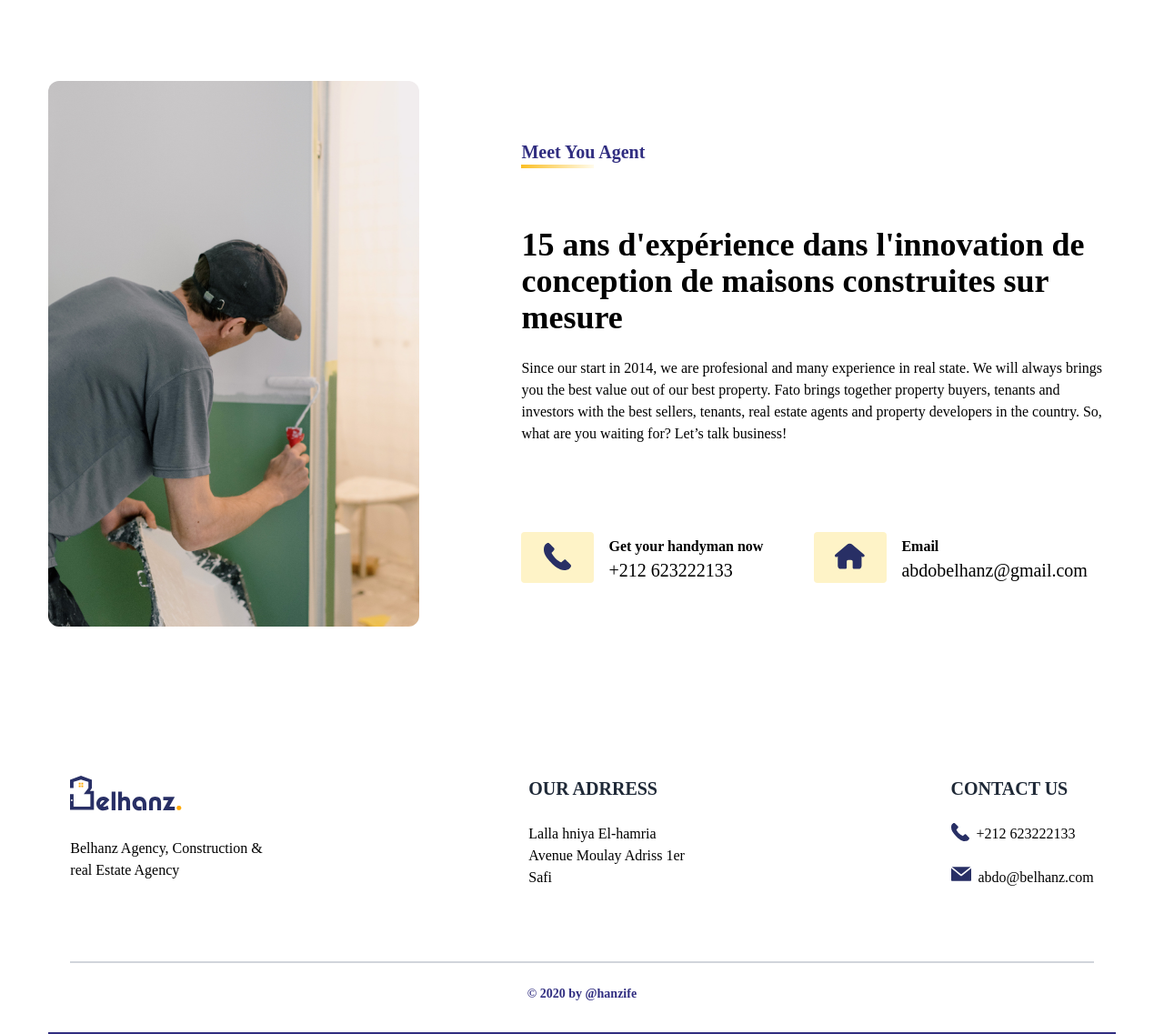
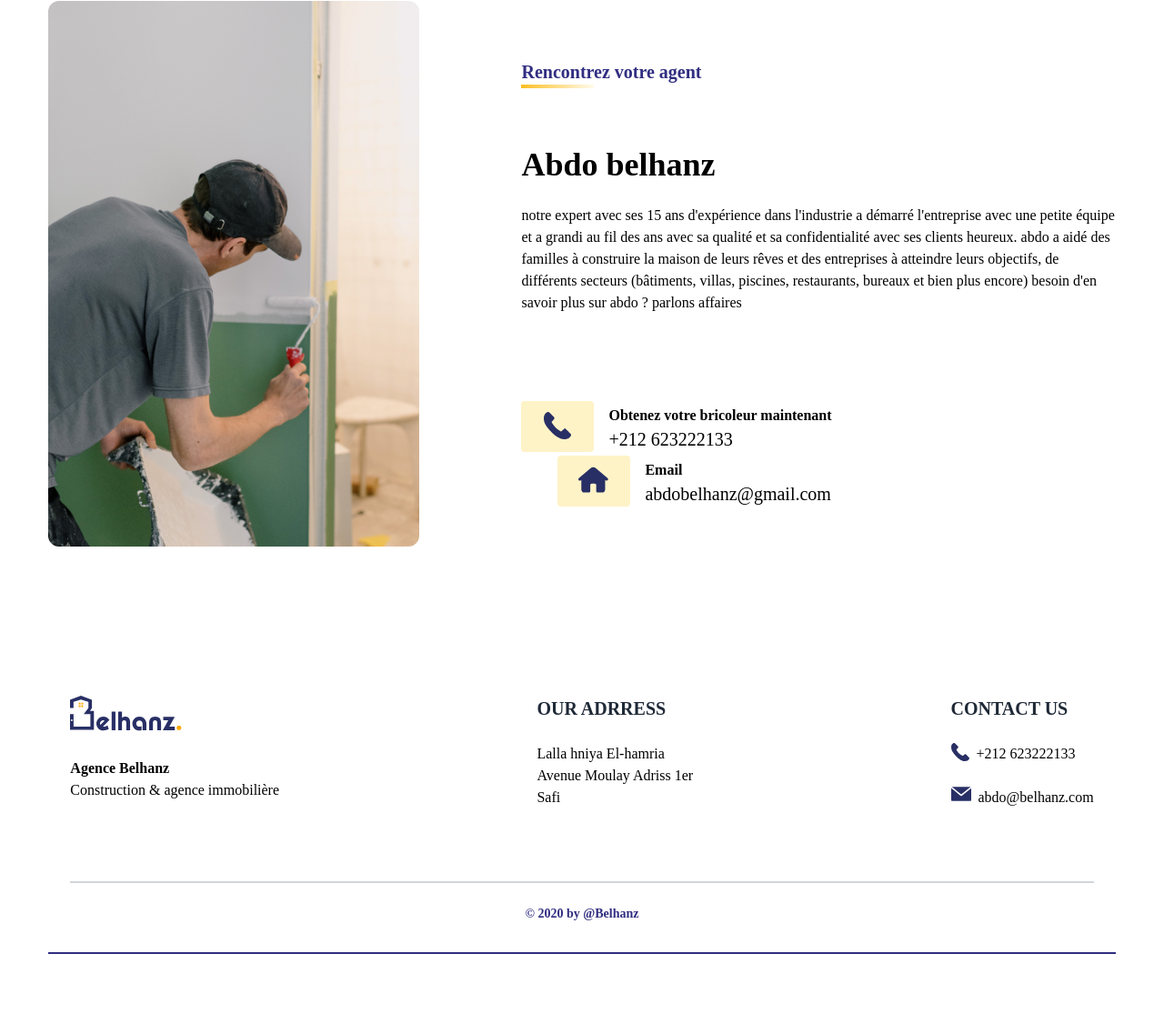
Before and after one commit to hanzife/BelhanzRealEstateAgency, a plain HTML site: page index.html in a window 1280 px wide. Shown: the part 6241-7378 px from the top of the page at 91% size. After the commit the page ends 7290 px from the top, so only its background shows below. Drawn offline with nearby package versions, Linux system fonts and the light colour scheme.

Commit message:
copywrite

```diff
--- a/index.html
+++ b/index.html
@@ -641,7 +641,7 @@
 
         <div class="md:flex md:m-0 md:w-full xl:w-2/4  ">
             <div class=" my-4 xl:my-0 xl:ml-28 ">
-                <p class=" text-indigo-900 text-xl font-semibold mt-16">Interior Design</p>
+                <p class=" text-indigo-900 text-xl font-semibold mt-16">Design d'intérieur</p>
                 <!-- Line Seperator -->
                 <div class="bg-gradient-to-r from-yellow-400 to-yellow-50 w-20 h-1"></div>
 
@@ -660,17 +660,11 @@
                 </div>
 
                 <h1 class="text-4xl font-bold mt-16">
-                    15 ans d'expérience dans l'innovation de conception de maisons construites sur mesure
+                    Conception de maison marocaine moderne et minimaliste unique
                 </h1>
-                <p class="mt-6 xl:mt-6 ">Since our start in 2014, we are profesional and many experience in
-                    real
-                    state.
-                    We will
-                    always brings
-                    you the best value out of our best property. Fato brings together property buyers, tenants and
-                    investors with the best sellers, tenants, real estate agents and property developers in the
-                    country.
-                    So, what are you waiting for? Let’s talk business!</p>
+                <p class="mt-6 xl:mt-6 ">nous vous aidons à réaliser la conception de la maison de vos rêves en
+                    apportant des vibrations exceptionnelles à votre porte avec un style marocain minimaliste et moderne
+                </p>
 
                 <div class="md:flex w-full lg:mt-12">
                     <div class="hidden lg:flex xl:hidden  bg-no-repeat bg-cover w-3/5 rounded-xl InteriorSection">
@@ -717,7 +711,7 @@
                         </svg>
                     </div>
                     <div class="mx-4 my-1">
-                        <h1 class="font-bold">Get your handyman now</h1>
+                        <h1 class="font-bold">Obtenez votre bricoleur maintenant</h1>
                         <p class="text-xl">+212 623222133</p>
                     </div>
                 </div>
@@ -763,7 +757,7 @@
                 </svg>
             </div>
             <div class="mx-4 my-1">
-                <h1 class="font-bold">Get your handyman now</h1>
+                <h1 class="font-bold">Obtenez votre bricoleur maintenant</h1>
                 <p class="text-xl">+212 623222133</p>
             </div>
         </div>
@@ -784,7 +778,7 @@
 
         <div class="md:flex md:m-0 md:w-full xl:w-3/4 ">
             <div class="my-4 xl:my-0 xl:ml-28 ">
-                <p class="text-indigo-900 text-xl font-semibold mt-16">Meet You Agent</p>
+                <p class="text-indigo-900 text-xl font-semibold mt-16">Rencontrez votre agent</p>
                 <!-- Line Seperator -->
                 <div class="bg-gradient-to-r from-yellow-400 to-yellow-50 w-20 h-1"></div>
 
@@ -802,19 +796,14 @@
 
                     <div class="lg:w-4/5 xl:w-full  ">
                         <h1 class="text-4xl font-bold mt-16 lg:ml-20 xl:ml-0 xl:w-full">
-                            15 ans d'expérience dans l'innovation de conception de maisons construites sur mesure
+                            Abdo belhanz
                         </h1>
-                        <p class="mt-6 xl:mt-6 lg:ml-20 xl:ml-0 xl:w-full">Since our start in 2014, we are profesional
-                            and many experience
-                            in real
-                            state.
-                            We will
-                            always brings
-                            you the best value out of our best property. Fato brings together property buyers, tenants
-                            and
-                            investors with the best sellers, tenants, real estate agents and property developers in the
-                            country.
-                            So, what are you waiting for? Let’s talk business!</p>
+                        <p class="mt-6 xl:mt-6 lg:ml-20 xl:ml-0 xl:w-full">notre expert avec ses 15 ans d'expérience
+                            dans l'industrie a démarré l'entreprise avec une petite équipe et a grandi au fil des ans
+                            avec sa qualité et sa confidentialité avec ses clients heureux. abdo a aidé des familles à
+                            construire la maison de leurs rêves et des entreprises à atteindre leurs objectifs, de
+                            différents secteurs (bâtiments, villas, piscines, restaurants, bureaux et bien plus encore)
+                            besoin d'en savoir plus sur abdo ? parlons affaires</p>
                         <!-- States -->
                         <div
                             class="block sm:flex mt-10 sm:mt-24 lg:ml-20 xl:ml-0 xl:w-full lg:block xl:flex flex-wrap space-x-10">
@@ -830,7 +819,7 @@
                                     </svg>
                                 </div>
                                 <div class="mx-4 my-1">
-                                    <h1 class="font-bold">Get your handyman now</h1>
+                                    <h1 class="font-bold">Obtenez votre bricoleur maintenant</h1>
                                     <p class="text-xl">+212 623222133</p>
                                 </div>
                             </div>
@@ -996,8 +985,10 @@
                                 </svg>
                             </div>
                         </span>
-                        <span class="my-4">Belhanz
-                            Agency, Construction & <br> real Estate Agency</span>
+                        <span class="my-4">
+                            <b>Agence Belhanz</b> <br> Construction &
+                            agence immobilière
+                        </span>
                     </div>
                     <div class="flex flex-col">
                         <span class="font-bold text-gray-800 text-xl uppercase mt-4 md:mt-0 mb-2">Our Adrress</span>
@@ -1042,7 +1033,7 @@
             <div class="mt-16 border-t-2 border-gray-300 flex flex-col items-center">
                 <div class="sm:w-2/3 text-center py-6">
                     <p class="text-sm text-indigo-900 font-bold mb-2">
-                        © 2020 by @hanzife
+                        © 2020 by @Belhanz
                     </p>
                 </div>
             </div>
```
